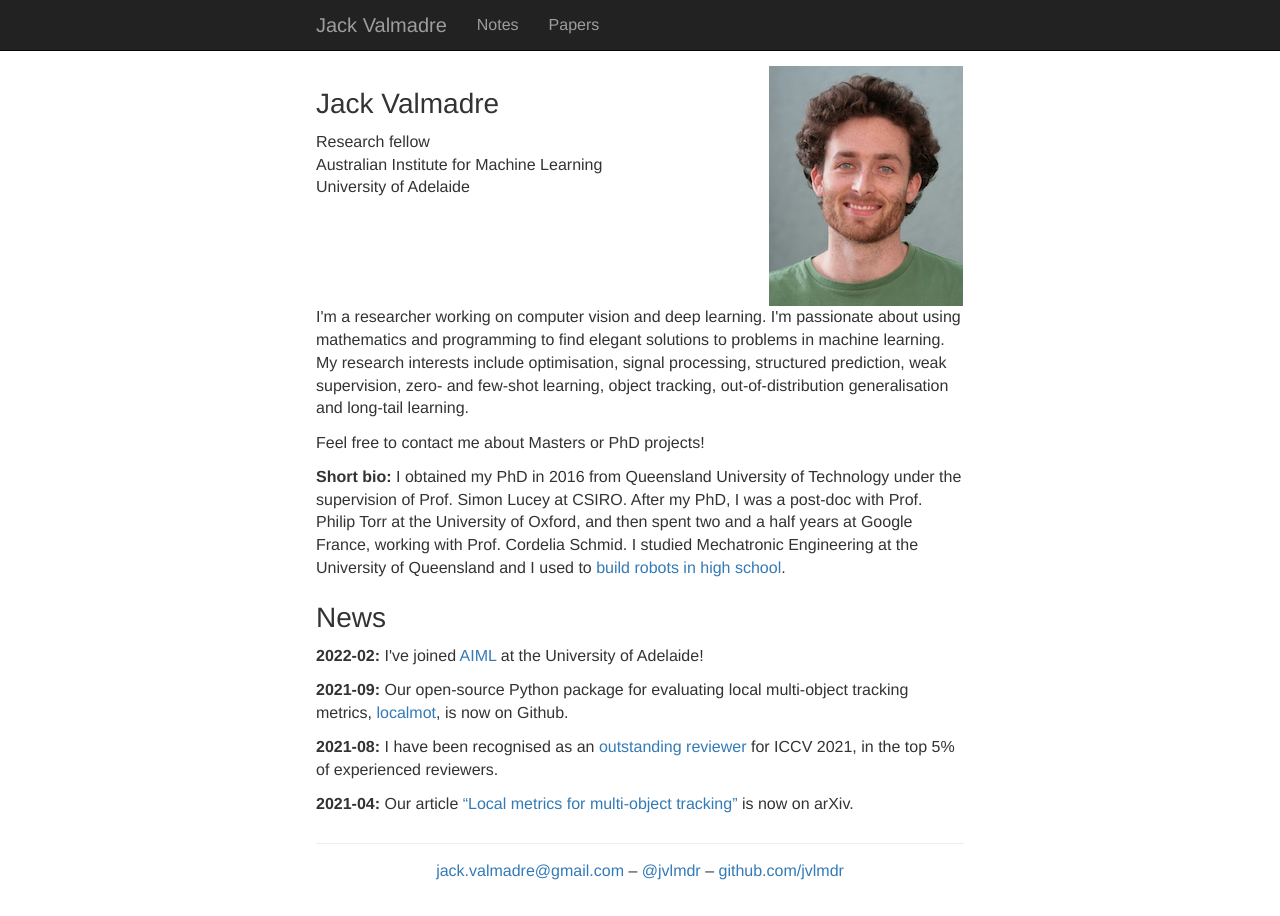
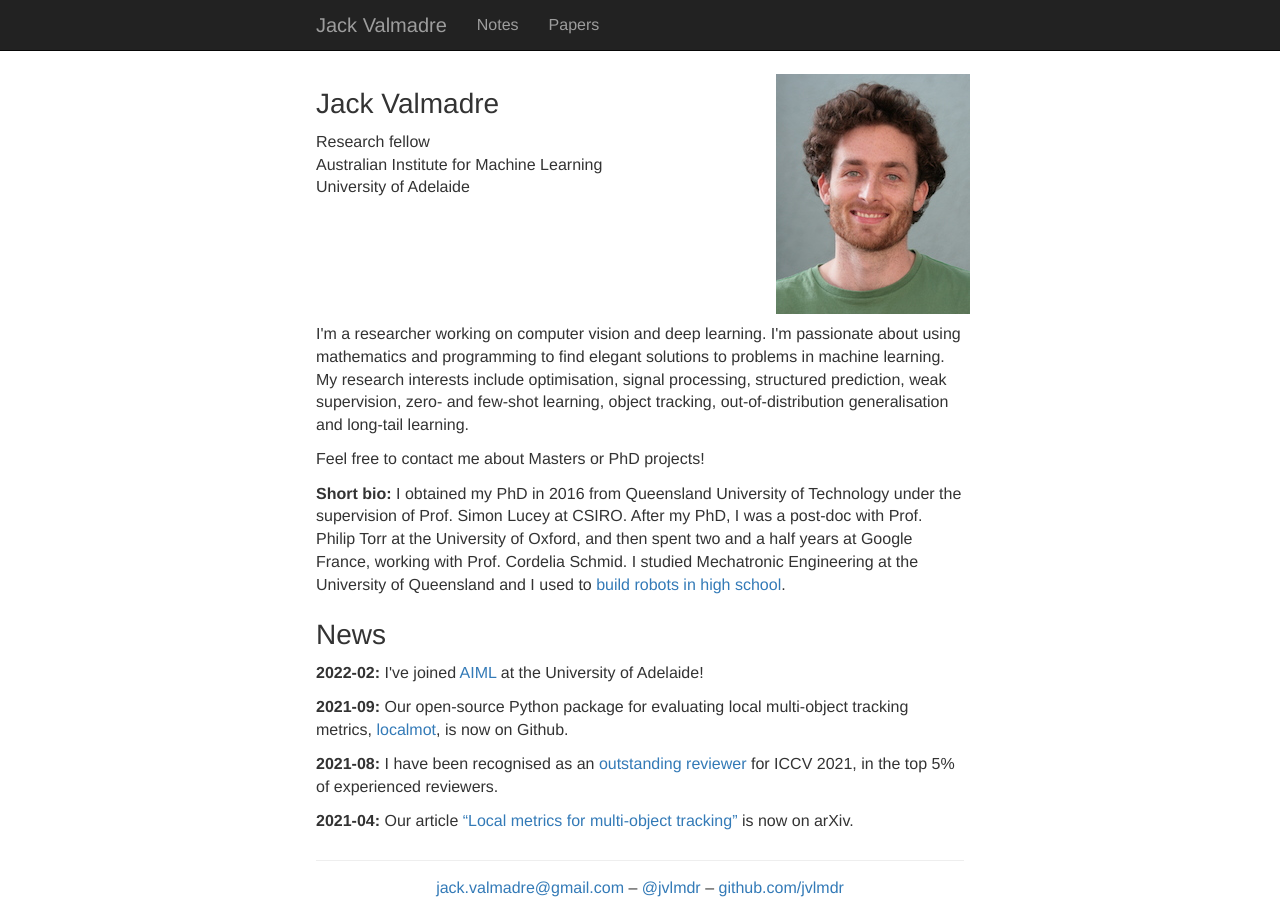
Before and after one commit to jvlmdr/jack.valmadre.net, a Jekyll site: the page built from index.html, in a window 1280 px wide. Built offline with Jekyll 4.4.1, drawn with Linux system fonts in a browser that asks for light colours; nearby versions of some CDN libraries.

Commit message:
Add margin to image

```diff
--- a/index.html
+++ b/index.html
@@ -15,7 +15,7 @@ layout: default
 </p>
 </div>
 <div class="col-md-4" style="text-align: center;">
-<img src="/assets/jack-2014-03.jpg" />
+<img src="/assets/jack-2014-03.jpg" style="margin: 1ex;" />
 </div>
 </div><!-- row -->
 
```
